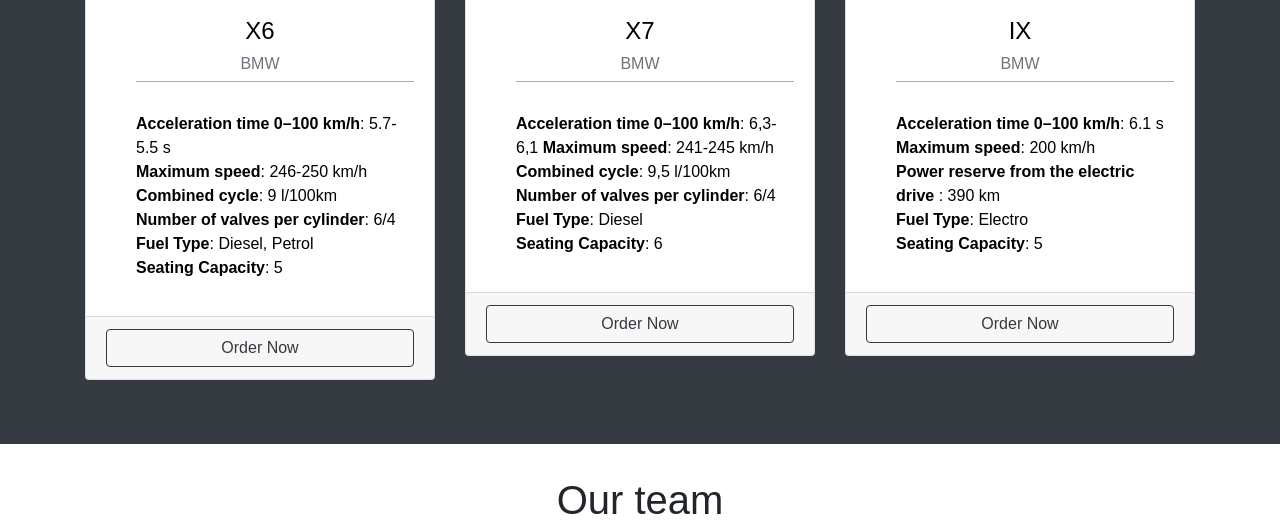
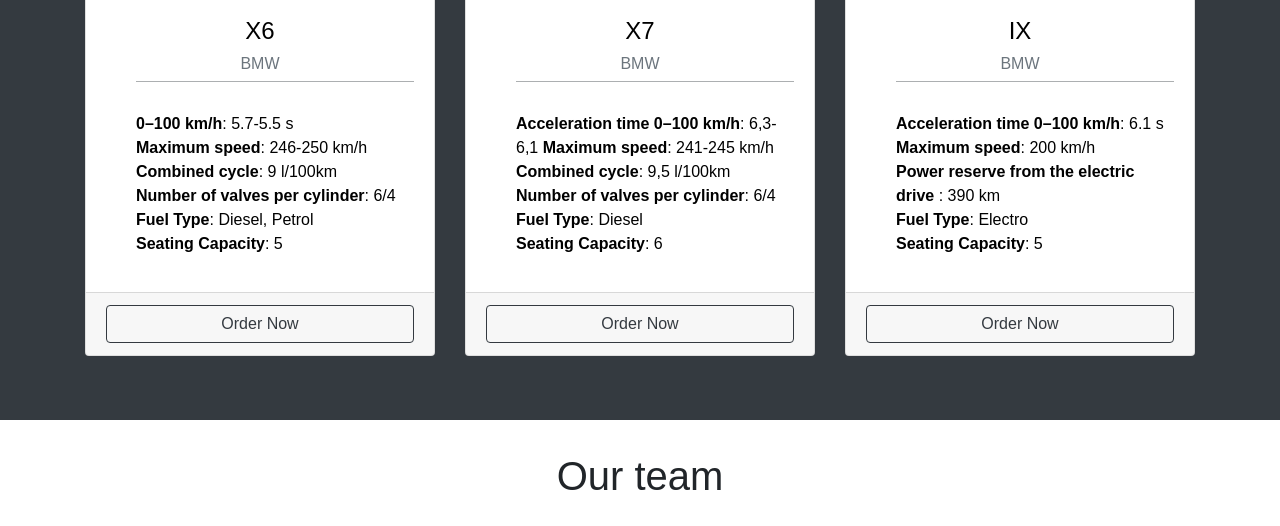
Before and after one commit to Vova091/Vova091.github.io, a plain HTML site: page index.html in a window 1280 px wide. Shown: the part 3509-4035 px from the top of the page. Drawn offline with nearby package versions, Linux system fonts and the light colour scheme.

Commit message:
Update index.html

```diff
--- a/index.html
+++ b/index.html
@@ -211,7 +211,7 @@
                            <h4 class="text-center">X6</h4>
                            <h6 class="text-muted text-center">BMW</h6>
                            <p>
-                            <b>Acceleration time 0–100 km/h</b>:
+                            <b>0–100 km/h</b>:
                             5.7-5.5 s
                             <br>
                             <b>Maximum speed</b>: 246-250 km/h
```
